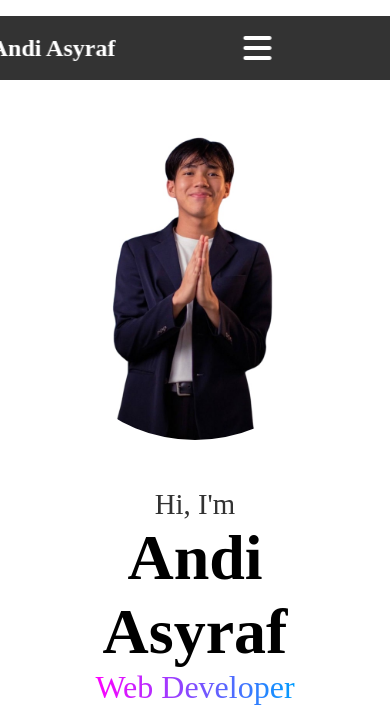
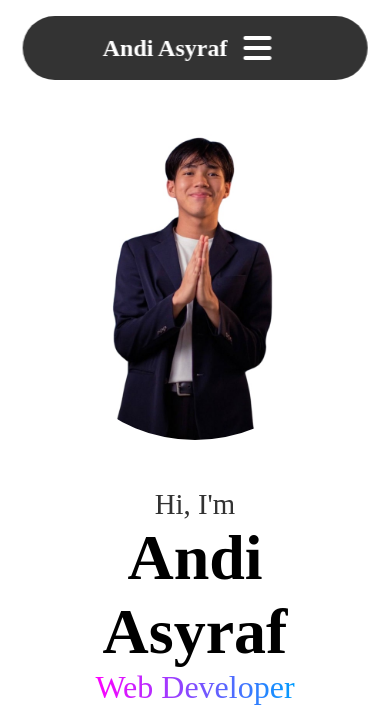
Before and after one commit to and1asyraf/MyPortfolio, a plain HTML site: page index.html in a window 390 px wide. Shown: the top 727 px of the page. Drawn offline with Linux system fonts and the light colour scheme.

Commit message:
Update styles.css

```diff
--- a/styles.css
+++ b/styles.css
@@ -587,7 +587,7 @@ body.dark-mode .input-box {
     }
     header{
         padding: 1rem 5rem;
-        gap: 8rem;
+        gap: 1rem;
     }
     header .logo{
         font-size: 1.5rem;
```
